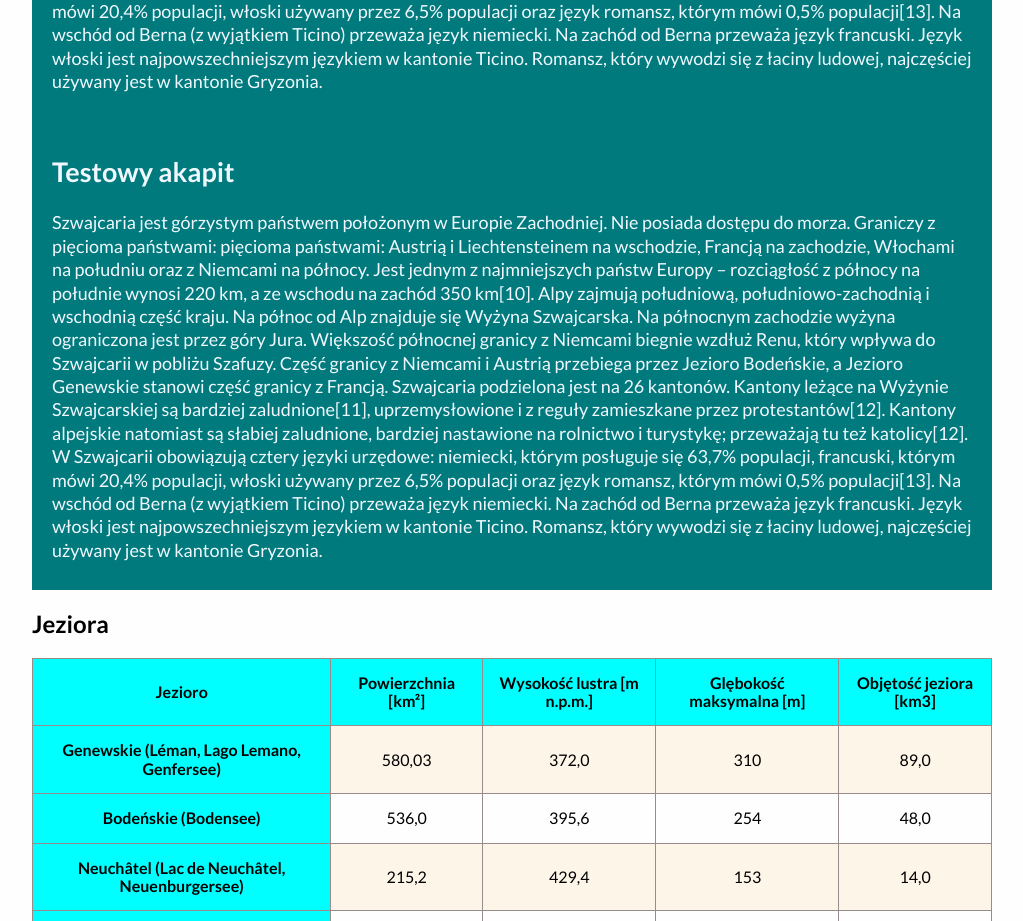
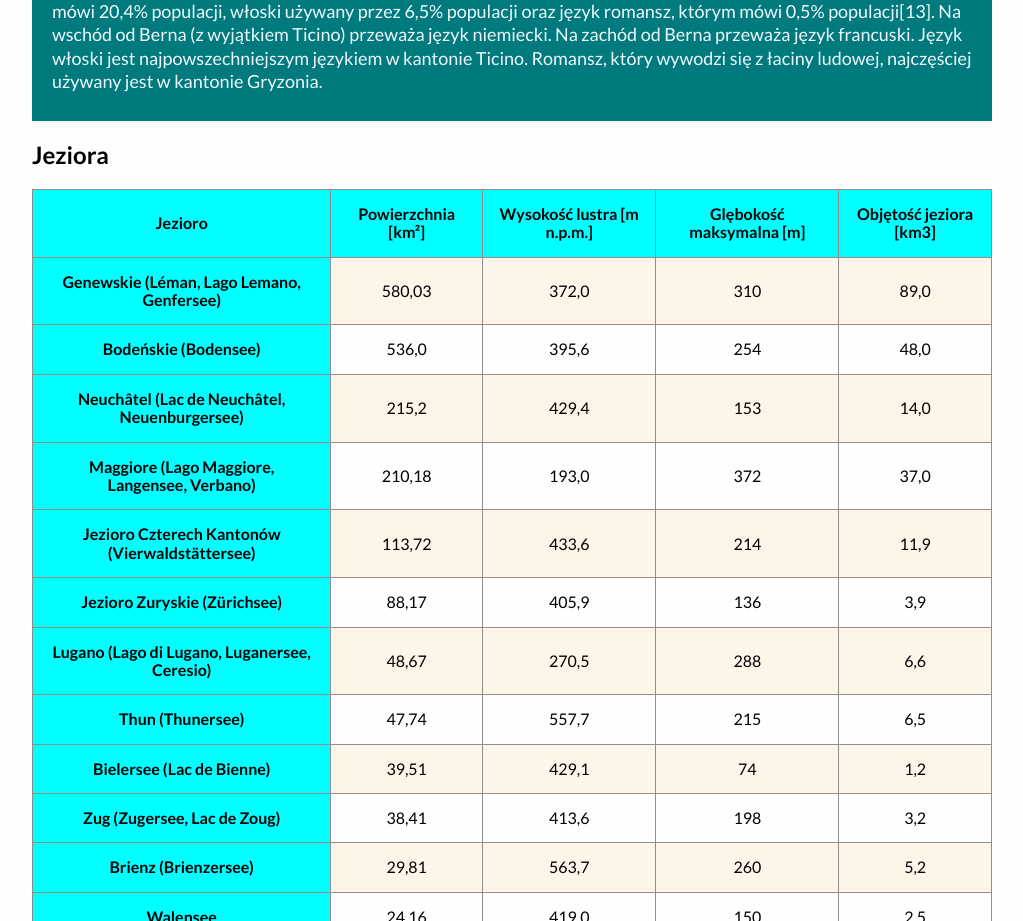
Before and after one commit to AndriiStafiniak/homePage, a plain HTML site: page index.html in a window 1280 px wide. Shown: the part 804-1725 px from the top of the page, without its empty margins (128-1151 px from the left). Drawn offline with nearby package versions, Linux system fonts and the light colour scheme.

Commit message:
delete section

```diff
--- a/index.html
+++ b/index.html
@@ -56,30 +56,7 @@
             się z łaciny ludowej, najczęściej używany jest w kantonie Gryzonia.
          </p>
       </section>
-      <section id="wazne-info" class="sectionAbout">
-         <h2>Testowy akapit</h2>
-         <p> Szwajcaria jest górzystym państwem położonym w Europie Zachodniej. Nie posiada dostępu do morza. Graniczy z
-            pięcioma państwami:
-            pięcioma państwami: Austrią i Liechtensteinem na wschodzie, Francją na zachodzie, Włochami na południu oraz
-            z Niemcami na północy. Jest jednym z najmniejszych państw Europy – rozciągłość z północy na południe wynosi
-            220 km, a ze wschodu na zachód 350 km[10].
 
-            Alpy zajmują południową, południowo-zachodnią i wschodnią część kraju. Na północ od Alp znajduje się Wyżyna
-            Szwajcarska. Na północnym zachodzie wyżyna ograniczona jest przez góry Jura. Większość północnej granicy z
-            Niemcami biegnie wzdłuż Renu, który wpływa do Szwajcarii w pobliżu Szafuzy. Część granicy z Niemcami i
-            Austrią przebiega przez Jezioro Bodeńskie, a Jezioro Genewskie stanowi część granicy z Francją.
-
-            Szwajcaria podzielona jest na 26 kantonów. Kantony leżące na Wyżynie Szwajcarskiej są bardziej
-            zaludnione[11], uprzemysłowione i z reguły zamieszkane przez protestantów[12]. Kantony alpejskie natomiast
-            są słabiej zaludnione, bardziej nastawione na rolnictwo i turystykę; przeważają tu też katolicy[12].
-
-            W Szwajcarii obowiązują cztery języki urzędowe: niemiecki, którym posługuje się 63,7% populacji, francuski,
-            którym mówi 20,4% populacji, włoski używany przez 6,5% populacji oraz język romansz, którym mówi 0,5%
-            populacji[13]. Na wschód od Berna (z wyjątkiem Ticino) przeważa język niemiecki. Na zachód od Berna przeważa
-            język francuski. Język włoski jest najpowszechniejszym językiem w kantonie Ticino. Romansz, który wywodzi
-            się z łaciny ludowej, najczęściej używany jest w kantonie Gryzonia.
-         </p>
-      </section>
    </main>
 
    <section id="jeziora-tabela" class="sectionTable">
```
